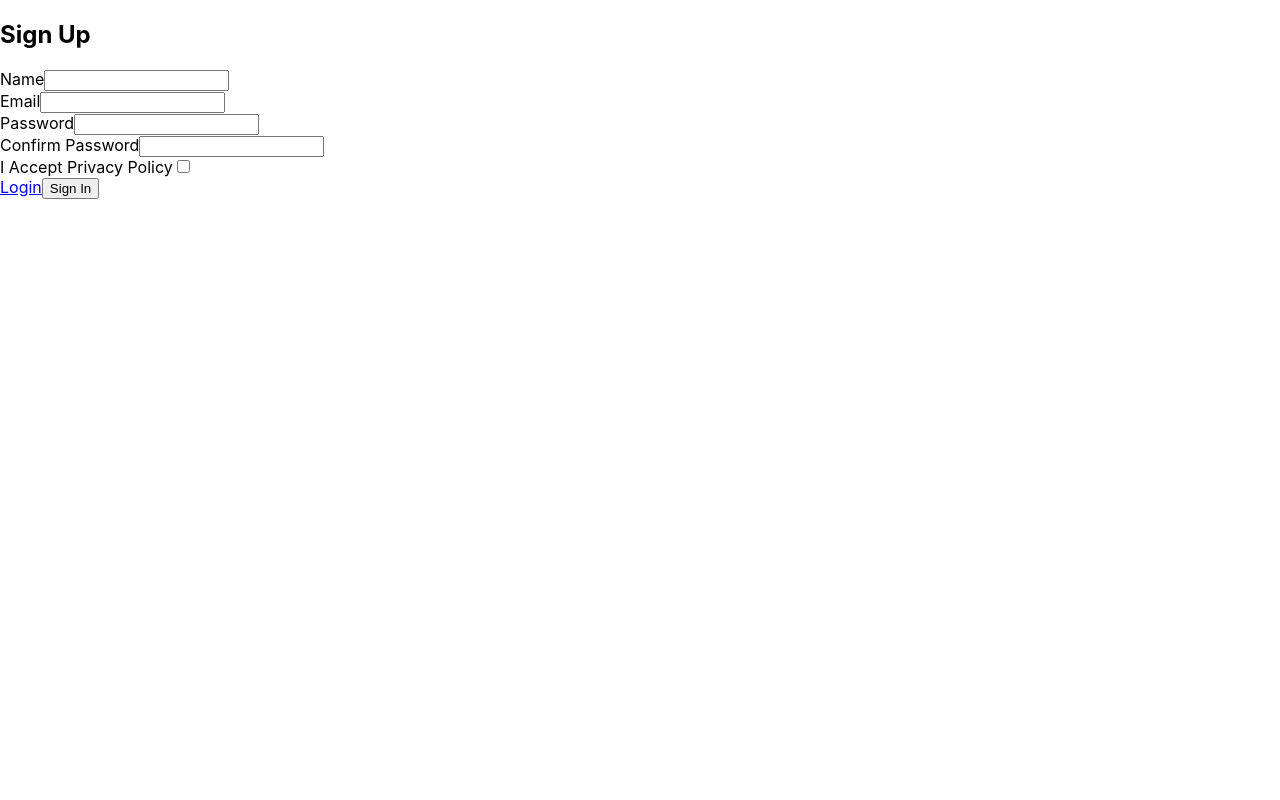
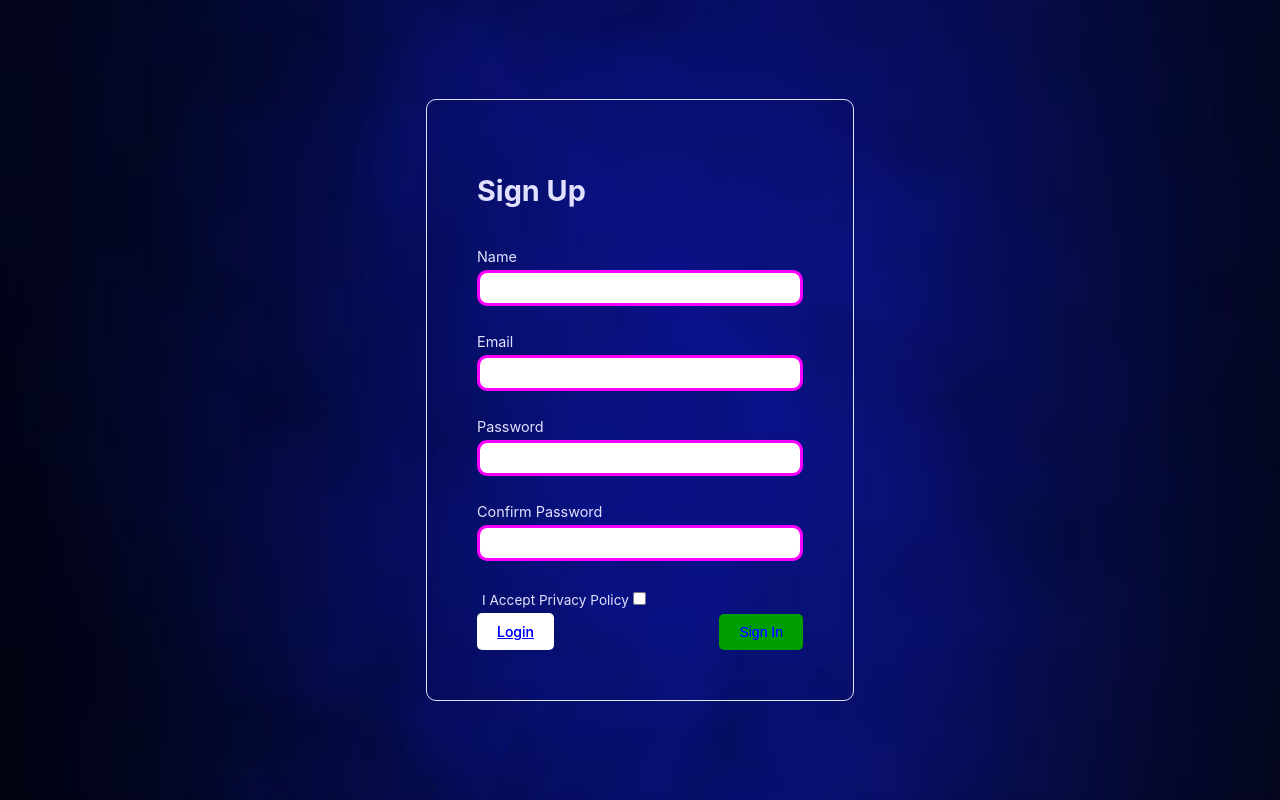
Before and after one commit to Reza-Keymasi/Sign-up-and-Log-in-form, a React (Create React App) app in the folder registration-form/: page / in a window 1280 px wide. Built offline with nearby package versions, Linux system fonts and the light colour scheme.

Commit message:
SignUp.module.css is css file for styles. In this file i put styles for tags and components in SignUp.js

```diff
--- a/registration-form/src/components/SignUp.module.css
+++ b/registration-form/src/components/SignUp.module.css
@@ -0,0 +1,137 @@
+body {
+    background-image: url(./images/back1.jpg);
+    width: 100%;
+    height: 100vh;
+    background-size: cover;
+    background-position: center;
+}
+.container {
+    display: flex;
+    justify-content: center;
+    filter: saturate(300%);
+    min-height: 100vh;
+    align-items: center;
+}
+
+.formContainer {
+    border: 1px solid #e4e4f8;
+    width: fit-content;
+    position: absolute;
+    padding: 50px;
+    margin: 50px;
+    border-radius: 10px;
+    height: fit-content;
+
+}
+
+.header {
+    text-align: left;
+    margin-bottom: 40px;
+    font-size: 1.8rem;
+    color: #e4e4f8;
+}
+
+.formField {
+    display: flex;
+    flex-direction: column;
+    margin-bottom: 10px;
+    height: 75px;
+}
+
+.formField label {
+    text-align: left;
+    margin-bottom: 5px;
+    color: #e4e4f8;
+    font-size: 0.9rem;
+}
+
+.formInput {
+    width: 300px;
+    height: 30px;
+    border-radius: 10px;
+    padding: 0 10px;
+    border: 3px solid rgb(119, 12, 226);
+    transition: all 0.2s ease-in;
+}
+
+.uncompleted {
+    width: 300px;
+    height: 30px;
+    border-radius: 10px;
+    padding: 0 10px;
+    border: 3px solid rgb(147, 101, 51);
+    transition: all 0.2s ease-in;
+}
+
+.formInput:focus,
+.uncompleted:focus {
+    outline: none;
+    line-height: 30px;
+    height: 30px;
+    border: 1px solid yellow;
+}
+
+.formField span {
+    height: 10px;
+    text-align: left;
+    margin-top: 2px;
+    width:fit-content;
+    font-size: 0.8rem;
+    color: #7bff00;
+    line-height: 10px;
+    padding: 3px 3px;
+}
+
+.checkBoxContainer {
+    display: flex;
+    margin: 5px;
+    font-size: 0.85rem;
+    flex-direction: row !important;
+    align-items: center;
+    height: 20px !important;
+    text-align: center;
+}
+
+.checkBoxContainer label {
+    color: #e4e4f8;
+}
+
+.checkBoxContainer span {
+    color:#7bff00
+}
+
+
+.formButtons {
+    display: flex;
+    justify-content: space-between;
+    align-items: center;
+}
+
+.formButtons button {
+    background-color: darkgreen;
+    padding: 10px 20px;
+    color: blue;
+    border-radius: 5px;
+    border: none;
+    font-size: 0.875rem;
+    font-weight: 500;
+    transition: all 0.1s ease-in;
+    cursor: pointer;
+}
+
+.formButtons button:hover {
+    background-color: blue;
+    color: #ffffff
+}
+
+.formButtons a {
+    background-color: white;
+    padding: 10px 20px;
+    color: blue;
+    border-radius: 5px;
+    border: none;
+    font-size: 0.875rem;
+    font-weight: 500;
+    transition: all 0.1s ease-in;
+    cursor: pointer;
+}
```
Also changed, not shown: registration-form/src/components/images/back1.jpg (added).
